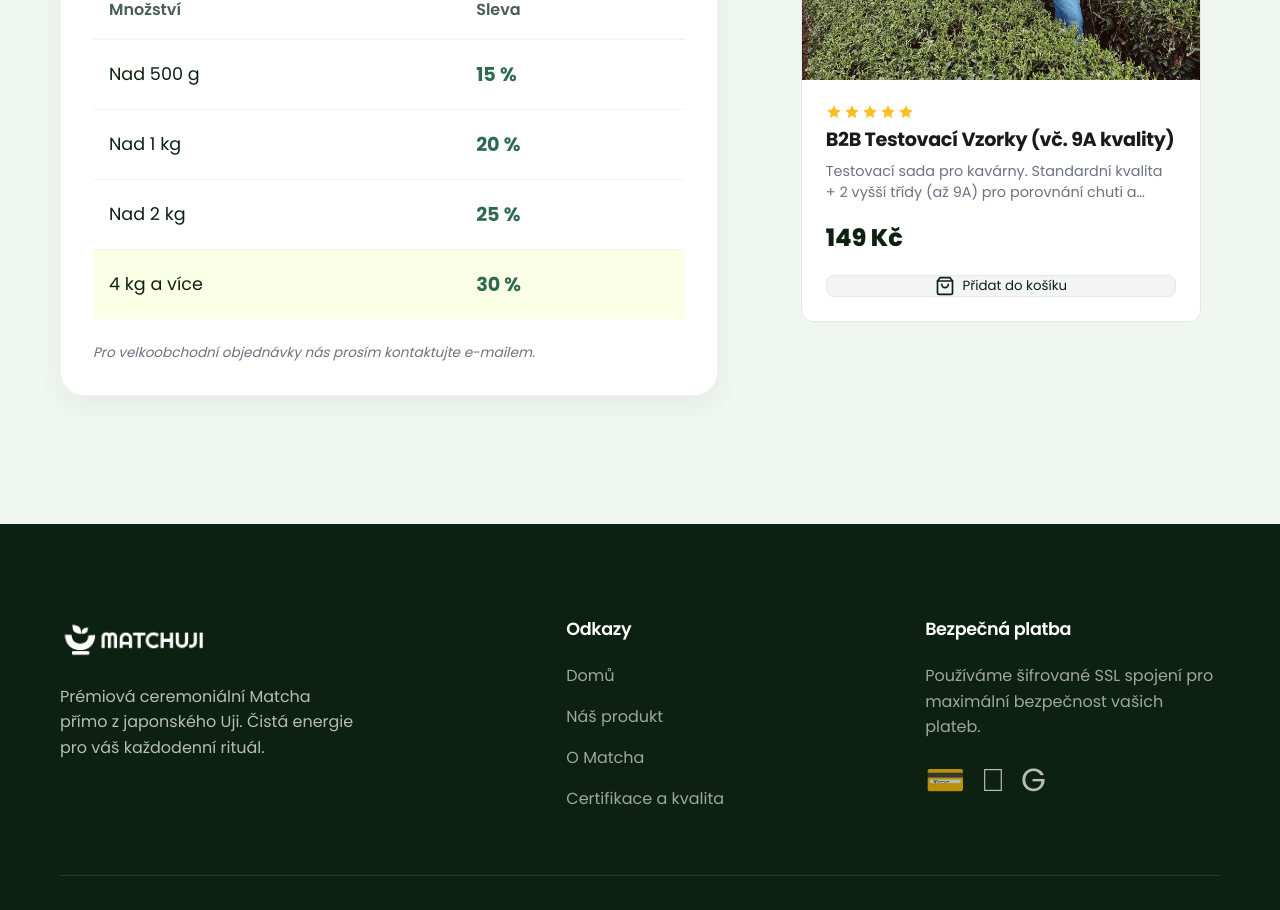
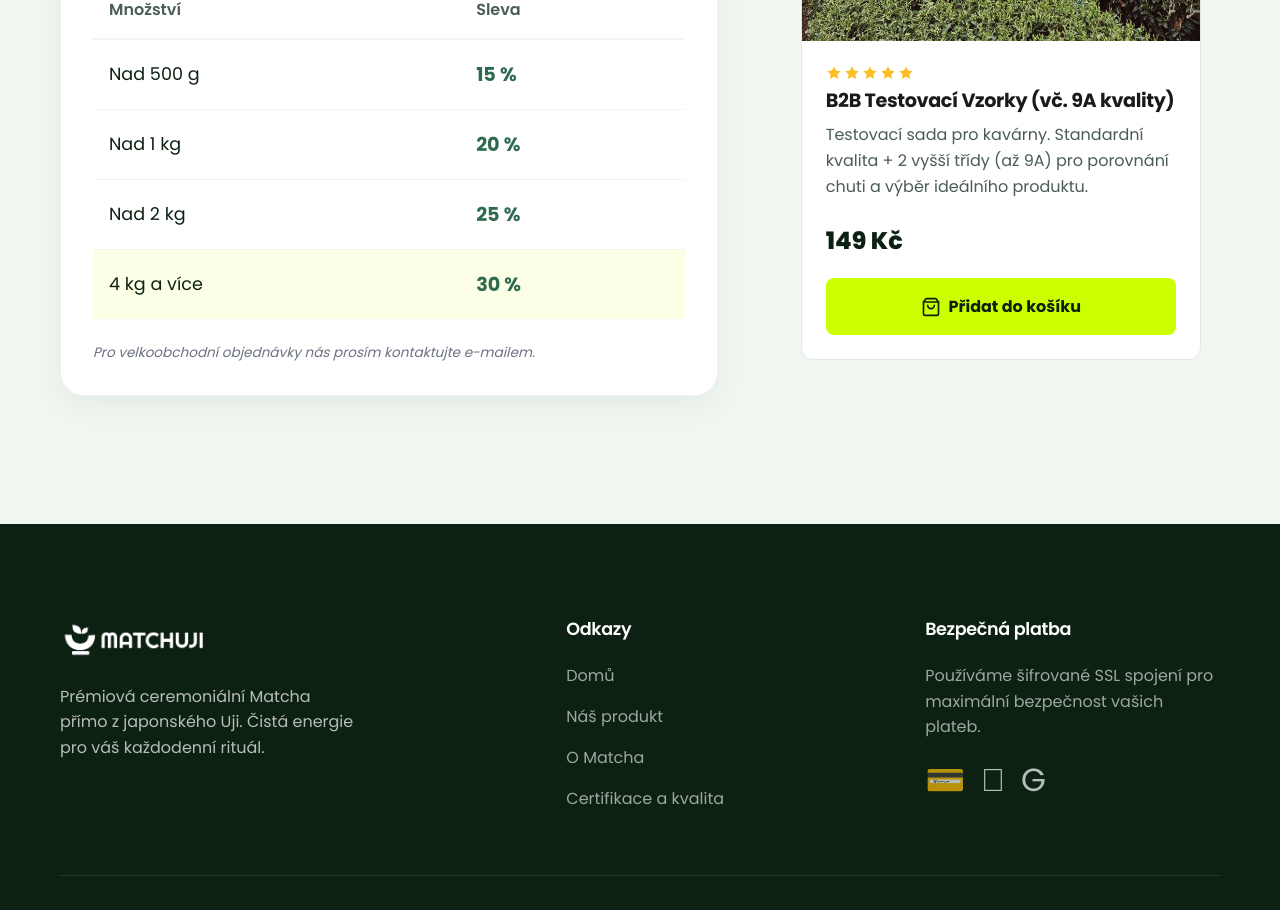
Before and after one commit to dzonas123/matchuji, a Next.js app: page / in a window 1280 px wide. Shown: the part 4840-5750 px from the top of the page. Built offline with nearby package versions, Linux system fonts and the light colour scheme.

Commit message:
style(b2b): zvyrazneni tlacitka pridat do kosiku a textu popisku na b2b karte

```diff
--- a/src/components/ProductCard.module.css
+++ b/src/components/ProductCard.module.css
@@ -140,6 +140,14 @@
     flex-grow: 1;
 }
 
+.productDescB2B {
+    color: #4a5d52;
+    font-size: 1rem;
+    margin-bottom: 1.5rem;
+    line-height: 1.6;
+    flex-grow: 1;
+}
+
 .priceRow {
     display: flex;
     align-items: baseline;
@@ -214,3 +222,27 @@
     background: #e5e7eb;
     border-color: #d1d5db;
 }
+
+.btnCartB2B {
+    flex: 1;
+    display: flex;
+    align-items: center;
+    justify-content: center;
+    gap: 0.5rem;
+    background: #ccff00;
+    color: #0d2112;
+    padding: 1rem;
+    border-radius: 8px;
+    font-weight: 700;
+    font-size: 1rem;
+    border: none;
+    transition: all 0.2s;
+    cursor: pointer;
+    width: 100%;
+}
+
+.btnCartB2B:hover {
+    background: #b3e600;
+    transform: translateY(-2px);
+    box-shadow: 0 4px 12px rgba(204, 255, 0, 0.3);
+}
--- a/src/components/ProductCard.tsx
+++ b/src/components/ProductCard.tsx
@@ -103,7 +103,7 @@ export default function ProductCard({ product }: { product: ProductProps }) {
                     <Link href={productLink} className={styles.titleLink}><TitleWrapper /></Link>
                 )}
 
-                <p className={styles.productDesc}>{product.description}</p>
+                <p className={isB2B ? styles.productDescB2B : styles.productDesc}>{product.description}</p>
 
                 <div className={styles.priceRow}>
                     <span className={styles.price}>{product.price} Kč</span>
@@ -122,10 +122,9 @@ export default function ProductCard({ product }: { product: ProductProps }) {
                         </Link>
                     )}
                     <button
-                        className={styles.btnCart}
+                        className={isB2B ? styles.btnCartB2B : styles.btnCart}
                         onClick={handleAddToCart}
                         aria-label="Přidat do košíku"
-                        style={isB2B ? { width: '100%', display: 'flex', justifyContent: 'center', alignItems: 'center', gap: '8px' } : {}}
                     >
                         <Icons.Cart /> {isB2B && "Přidat do košíku"}
                     </button>
```
